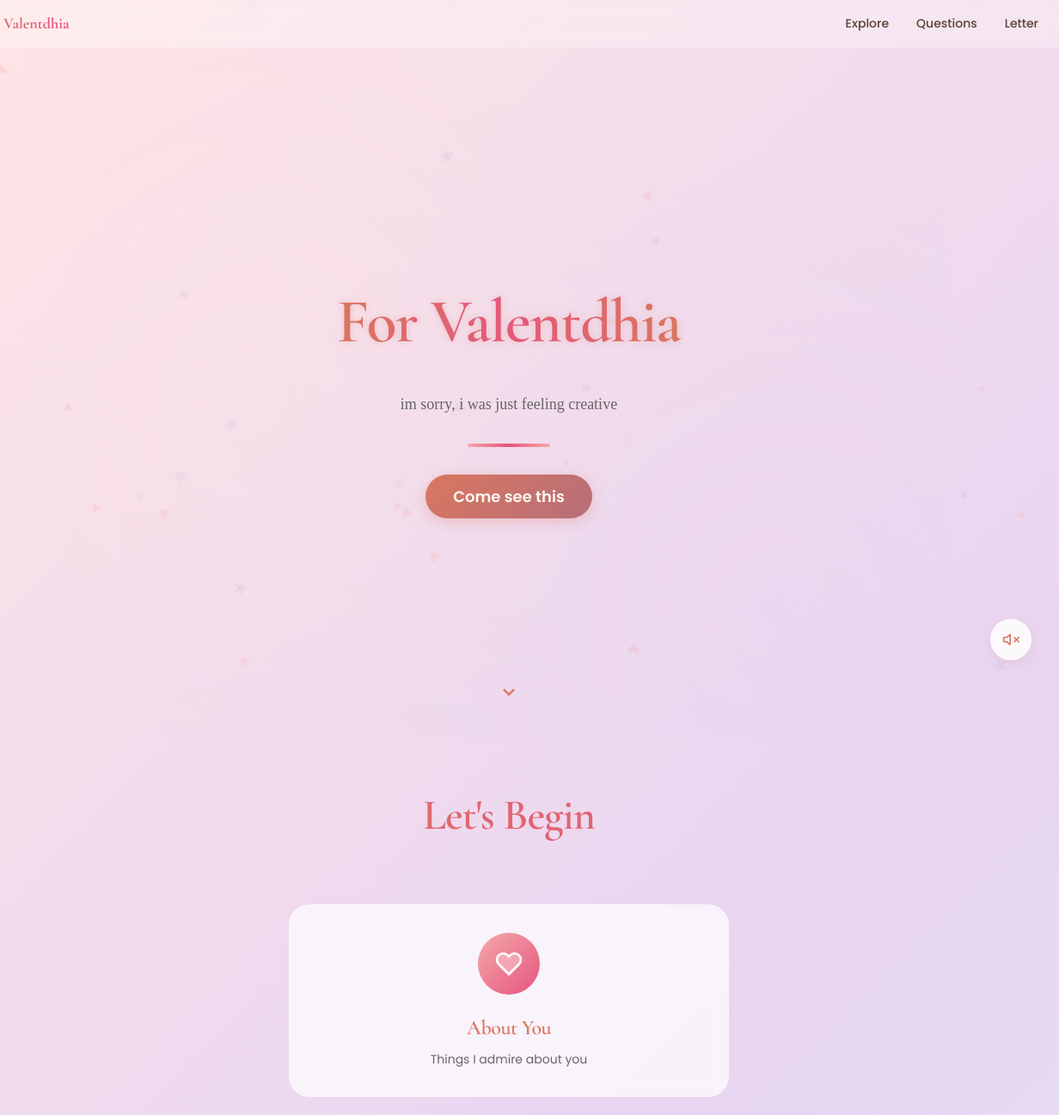
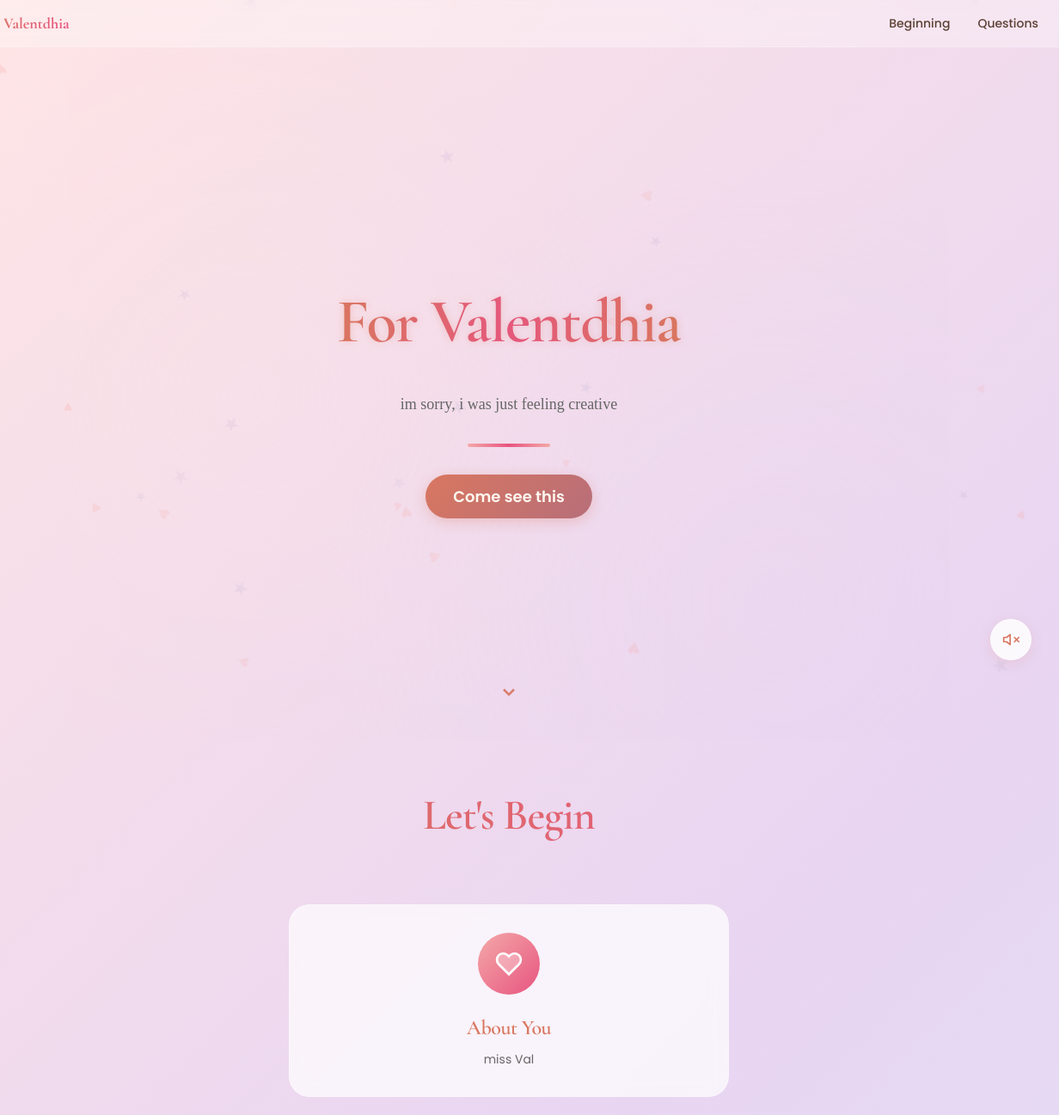
Before and after one commit to LautaroMartini/forvalentdhia, a plain HTML site: page index.html in a window 1280 px wide. Shown: the top 1297 px of the page at 86% size, 48-1280 px from the left. Drawn offline with nearby package versions, Linux system fonts and the light colour scheme; a web font is replaced by a local one.

Commit message:
Update index.html

```diff
--- a/index.html
+++ b/index.html
@@ -769,9 +769,8 @@
                 Valentdhia
             </button>
             <div class="nav-links">
-                <a href="#" onclick="scrollToSection('main-buttons'); return false;">Explore</a>
+                <a href="#" onclick="scrollToSection('main-buttons'); return false;">Beginning</a>
                 <a href="#" onclick="scrollToSection('questions'); return false;">Questions</a>
-                <a href="#" onclick="scrollToSection('letter'); return false;">Letter</a>
             </div>
         </nav>
     </header>
@@ -798,14 +797,14 @@
                     <svg viewBox="0 0 24 24" fill="none"><path d="M20.84 4.61a5.5 5.5 0 0 0-7.78 0L12 5.67l-1.06-1.06a5.5 5.5 0 0 0-7.78 7.78l1.06 1.06L12 21.23l7.78-7.78 1.06-1.06a5.5 5.5 0 0 0 0-7.78z" stroke="#fff" stroke-width="2" fill="rgba(255,255,255,0.3)"/></svg>
                 </div>
                 <h3>About You</h3>
-                <p>Things I admire about you</p>
+                <p>miss Val</p>
             </button>
             <button class="glass-card" onclick="toggleSection('about-me', this)">
                 <div class="card-icon-bg">
                     <svg viewBox="0 0 24 24" fill="none"><circle cx="12" cy="8" r="4" stroke="#fff" stroke-width="2"/><path d="M4 20c0-4 3.6-7 8-7s8 3 8 7" stroke="#fff" stroke-width="2" stroke-linecap="round"/></svg>
                 </div>
                 <h3>About Me</h3>
-                <p>Why I like you</p>
+                <p>im so dumb</p>
             </button>
         </div>
     </section>
```
